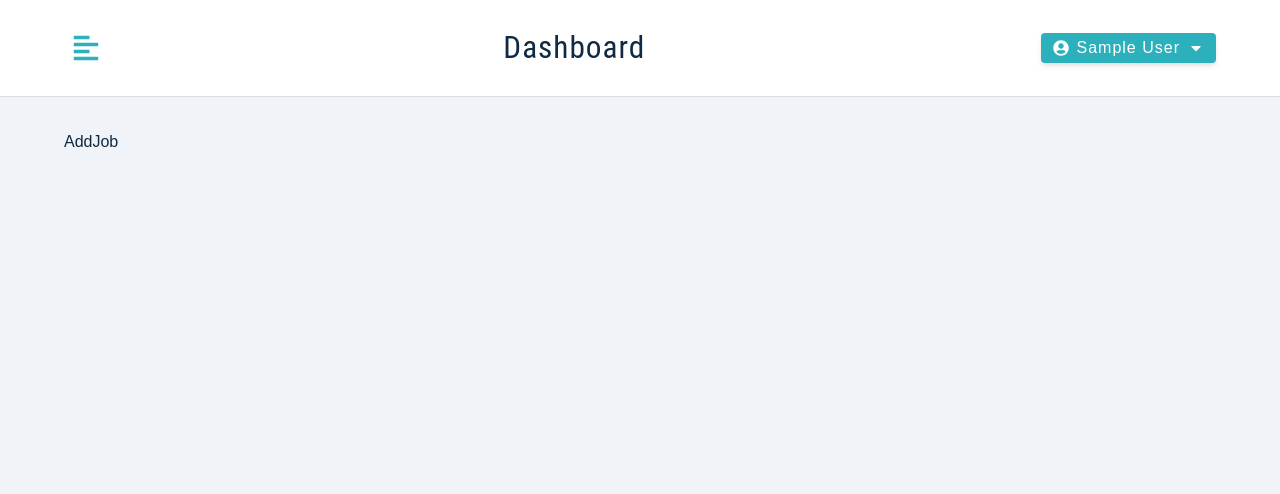
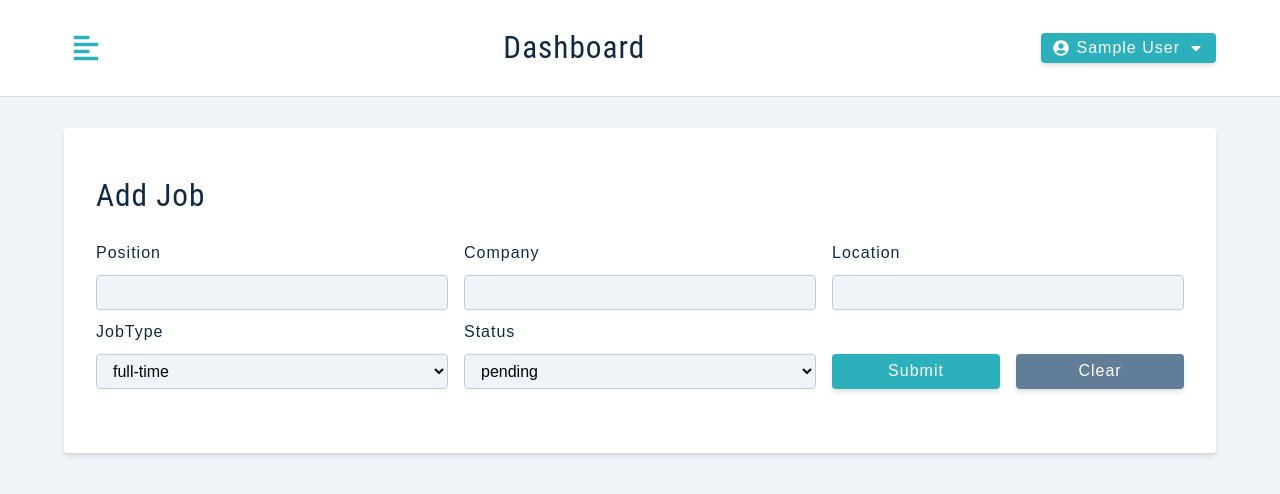
Before and after one commit to jerhamiltron/Jobify, a React (Create React App) app: page /add-job in a window 1280 px wide. Shown: the top 494 px of the page. Built offline with nearby package versions, Linux system fonts and the light colour scheme; sample sign-in values are in the browser's storage.

Commit message:
addjob page functionality

```diff
--- /dev/null
+++ b/src/components/FormRowSelect.js
@@ -0,0 +1,23 @@
+import React from 'react';
+
+const FormRowSelect = ({ labelText, name, value, handleChange, list }) => {
+  return (
+    <div className="form-row">
+      <label htmlFor={name} className="form-label">
+        {labelText || name}
+      </label>
+
+      <select name={name} value={value} onChange={handleChange} className="form-select">
+        {list.map((itemValue, index) => {
+          return (
+            <option key={index} value={itemValue}>
+              {itemValue}
+            </option>
+          );
+        })}
+      </select>
+    </div>
+  );
+};
+
+export default FormRowSelect;
--- a/src/context/actions.js
+++ b/src/context/actions.js
@@ -12,3 +12,6 @@
 export const UPDATE_USER_BEGIN = 'UPDATE_USER_BEGIN';
 export const UPDATE_USER_SUCCESS = 'UPDATE_USER_SUCCESS';
 export const UPDATE_USER_ERROR = 'UPDATE_USER_ERROR';
+
+export const HANDLE_CHANGE = 'HANDLE_CHANGE';
+export const CLEAR_VALUES = 'CLEAR_VALUES';
--- a/src/context/appContext.js
+++ b/src/context/appContext.js
@@ -13,6 +13,8 @@
   UPDATE_USER_SUCCESS,
   UPDATE_USER_ERROR,
   TOGGLE_SIDEBAR,
+  HANDLE_CHANGE,
+  CLEAR_VALUES,
 } from './actions';
 
 const token = localStorage.getItem('token');
@@ -29,6 +31,15 @@
   token: token,
   userLocation: userLocation || '',
   jobLocation: userLocation || '',
+  isEditing: false,
+  editJobId: '',
+  position: '',
+  company: '',
+  //job location
+  jobTypeOptions: ['full-time', 'part-time', 'remote', 'internship'],
+  jobType: 'full-time',
+  statusOptions: ['pending', 'interview', 'declined'],
+  status: 'pending',
 };
 
 const AppContext = React.createContext();
@@ -147,6 +158,16 @@
     clearAlert();
   };
 
+  // Job actions
+
+  const handleChange = ({ name, value }) => {
+    dispatch({ type: HANDLE_CHANGE, payload: { name, value } });
+  };
+
+  const clearValues = () => {
+    dispatch({ type: CLEAR_VALUES });
+  };
+
   return (
     <AppContext.Provider
       value={{
@@ -157,6 +178,8 @@
         logoutUser,
         toggleSidebar,
         updateUser,
+        handleChange,
+        clearValues,
       }}
     >
       {children}
--- a/src/context/reducer.js
+++ b/src/context/reducer.js
@@ -9,6 +9,8 @@
   UPDATE_USER_SUCCESS,
   UPDATE_USER_ERROR,
   TOGGLE_SIDEBAR,
+  HANDLE_CHANGE,
+  CLEAR_VALUES,
 } from './actions';
 
 import { initialState } from './appContext';
@@ -101,6 +103,23 @@
     };
   }
 
+  if (action.type === HANDLE_CHANGE) {
+    return { ...state, [action.payload.name]: action.payload.value };
+  }
+
+  if (action.type === CLEAR_VALUES) {
+    const initialState = {
+      isEditing: false,
+      editJobId: '',
+      position: '',
+      company: '',
+      jobLocation: state.userLocation,
+      jobType: 'full-time',
+      status: 'pending',
+    };
+    return { ...state, ...initialState };
+  }
+
   throw new Error(`No such action ${action.type}`);
 };
 
--- a/src/pages/dashboard/AddJob.js
+++ b/src/pages/dashboard/AddJob.js
@@ -1,7 +1,93 @@
 import React from 'react';
+import { FormRow, Alert } from '../../components';
+import { useAppContext } from '../../context/appContext';
+import Wrapper from '../../assets/wrappers/DashboardFormPage';
+import FormRowSelect from '../../components/FormRowSelect';
 
 const AddJob = () => {
-  return <div>AddJob</div>;
+  const {
+    isEditing,
+    showAlert,
+    displayAlert,
+    position,
+    company,
+    jobLocation,
+    jobType,
+    jobTypeOptions,
+    status,
+    statusOptions,
+    handleChange,
+    clearValues,
+  } = useAppContext();
+
+  const handleSubmit = (e) => {
+    e.preventDefault();
+
+    if (!position || !company || !jobLocation) {
+      displayAlert();
+      return;
+    }
+    console.log('createjob');
+  };
+
+  const handleJobInput = (e) => {
+    handleChange({ name: e.target.name, value: e.target.value });
+  };
+
+  return (
+    <Wrapper>
+      <form className="form">
+        <h3>{isEditing ? 'edit job' : 'add job'}</h3>
+        {showAlert && <Alert />}
+
+        {/* position */}
+        <div className="form-center">
+          <FormRow type="text" name="position" value={position} handleChange={handleJobInput} />
+          <FormRow type="text" name="company" value={company} handleChange={handleJobInput} />
+          <FormRow
+            type="text"
+            labelText="location"
+            name="jobLocation"
+            value={jobLocation}
+            handleChange={handleJobInput}
+          />
+          {/* job type */}
+          <FormRowSelect
+            labelText="jobType"
+            name="jobType"
+            value={jobType}
+            handleChange={handleJobInput}
+            list={jobTypeOptions}
+          />
+
+          {/* job status */}
+
+          <FormRowSelect
+            labelText="status"
+            value={status}
+            handleChange={handleJobInput}
+            list={statusOptions}
+          />
+
+          <div className="btn-container">
+            <button className="btn btn-block submit-btn" type="submit" onClick={handleSubmit}>
+              submit
+            </button>
+
+            <button
+              className="btn btn-block clear-btn"
+              onClick={(e) => {
+                e.preventDefault();
+                clearValues();
+              }}
+            >
+              clear
+            </button>
+          </div>
+        </div>
+      </form>
+    </Wrapper>
+  );
 };
 
 export default AddJob;
```
